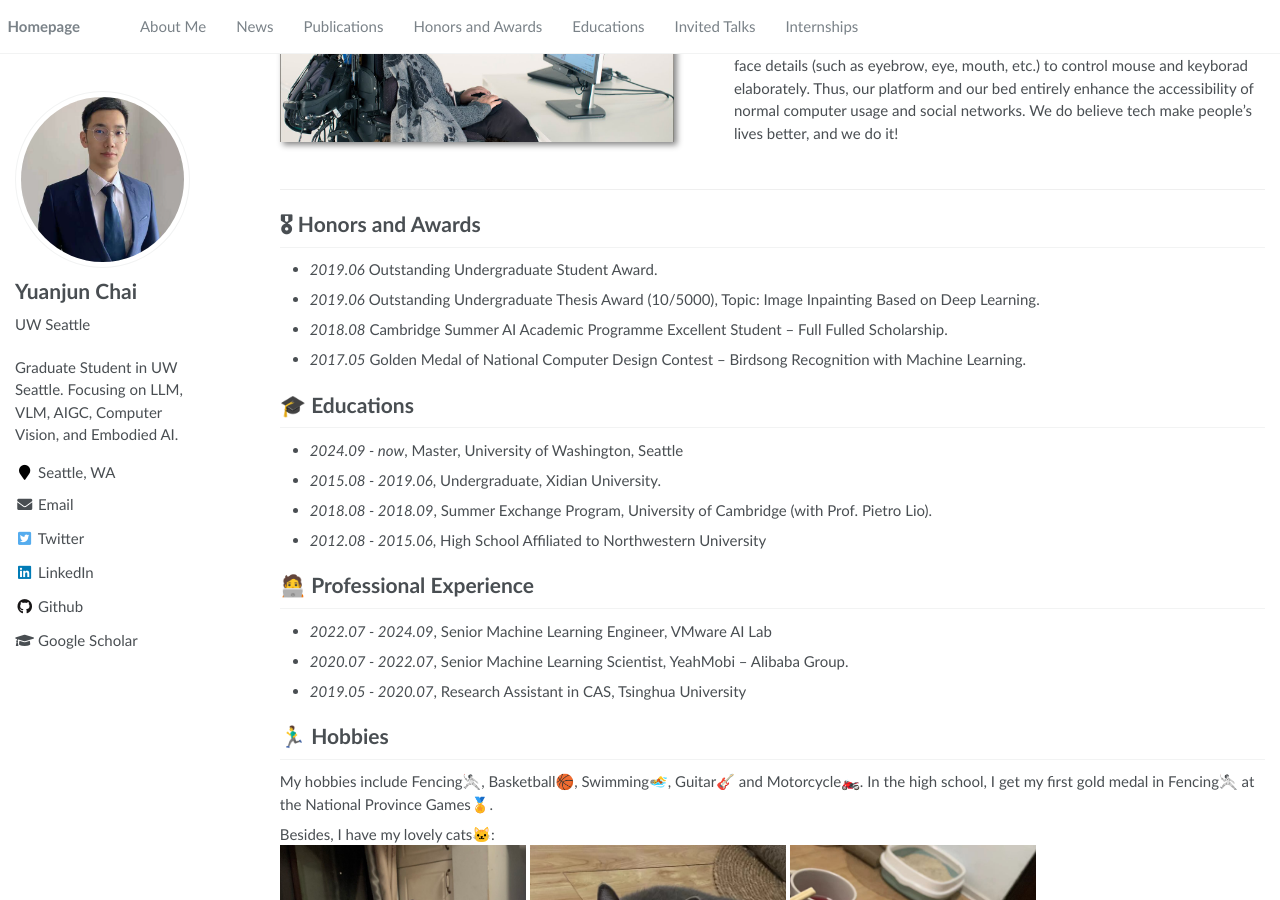
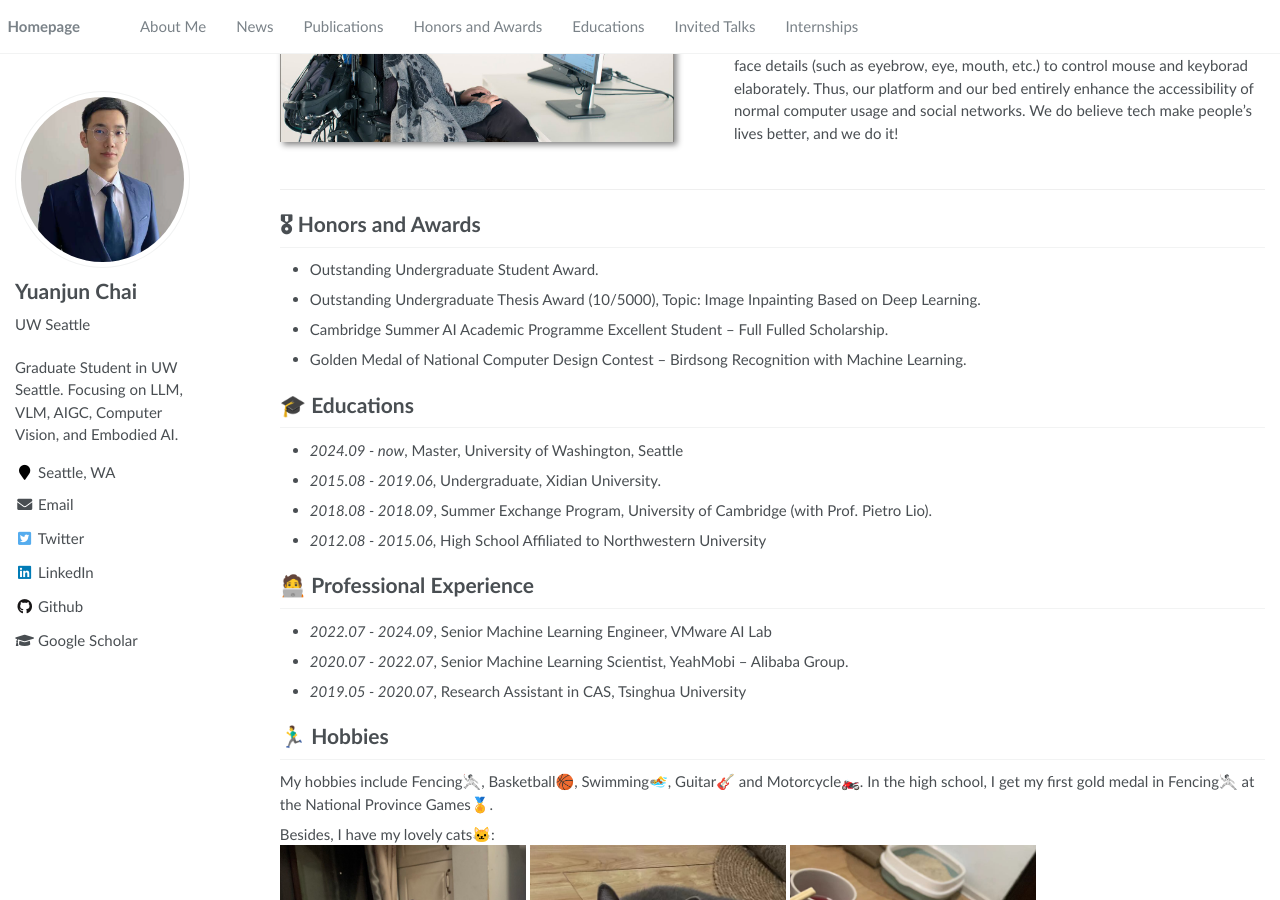
Before and after one commit to yuanjunchai/yuanjunchai.github.io, a Jekyll site: the page built from _pages/about.md, in a window 1280 px wide and 900 px high, scrolled down 3283 px. Built offline with Jekyll 4.4.1, drawn with Linux system fonts in a browser that asks for light colours; formulas are drawn with MathJax 3.

Commit message:
update NIPS

```diff
--- a/_pages/about.md
+++ b/_pages/about.md
@@ -174,10 +174,10 @@ Seungjun Nah, Sanghyun Son, Suyoung Lee, Radu Timofte, Kyoung Mu Lee, Yushen Zuo
 
 # 🎖 Honors and Awards
 <!-- - *2021.04* Obtain a fully-funded PhD return offer from Li Ka Shing Faculty of Medicine, University of Hong Kong. -->
-- *2019.06* Outstanding Undergraduate Student Award.
-- *2019.06* Outstanding Undergraduate Thesis Award (10/5000), Topic: Image Inpainting Based on Deep Learning.
-- *2018.08* Cambridge Summer AI Academic Programme Excellent Student – Full Fulled Scholarship.
-- *2017.05* Golden Medal of National Computer Design Contest -- Birdsong Recognition with Machine Learning.
+- Outstanding Undergraduate Student Award.
+- Outstanding Undergraduate Thesis Award (10/5000), Topic: Image Inpainting Based on Deep Learning.
+- Cambridge Summer AI Academic Programme Excellent Student – Full Fulled Scholarship.
+- Golden Medal of National Computer Design Contest -- Birdsong Recognition with Machine Learning.
 
 # 🎓 Educations
 - *2024.09 - now*, Master, University of Washington, Seattle
```
